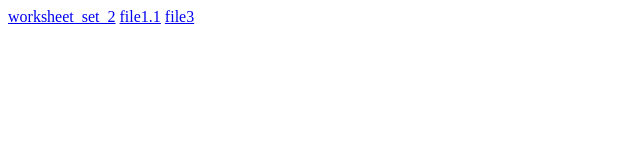
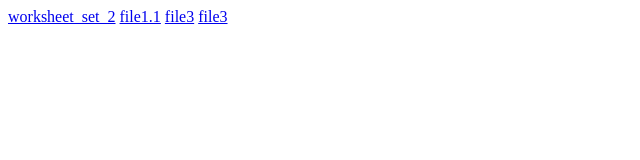
Before and after one commit to love995077/internship-love.github.io, a plain HTML site: page index.html in a window 1280 px wide. Shown: the full height of the page, 0-640 px from the left. Drawn offline with Linux system fonts and the light colour scheme.

Commit message:
Update index.html

```diff
--- a/index.html
+++ b/index.html
@@ -4,5 +4,6 @@
 <a href="https://love995077.github.io/internship-love.github.io/worksheet_set_2.pdf">worksheet_set_2</a>
 <a href="https://love995077.github.io/internship-love.github.io/file1.1.pdf">file1.1</a>
 <a href="https://love995077.github.io/internship-love.github.io/file.3.pdf">file3</a>
+<a href="https://love995077.github.io/internship-love.github.io/assignment 1.ipynb">file3</a>
 </body>
 </html>
```
